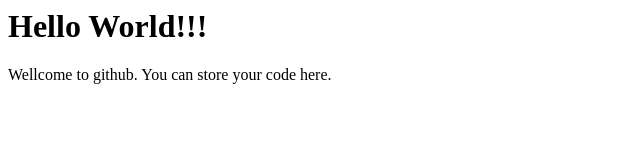
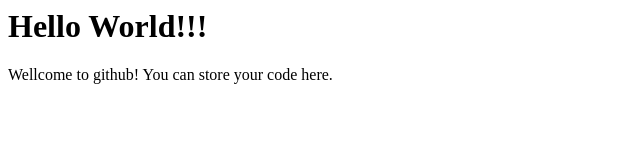
Before and after one commit to ImranHossen29/ImranHossen29.github.io, a plain HTML site: page index.html in a window 1280 px wide. Shown: the full height of the page, 0-640 px from the left. Drawn offline with Linux system fonts and the light colour scheme.

Commit message:
Update index.html

```diff
--- a/index.html
+++ b/index.html
@@ -4,6 +4,6 @@
 </head>
     <body>
        <h1>Hello World!!!</h1>
-        <p>Wellcome to github. You can store your code here.</p>
+       <p>Wellcome to github! You can store your code here.</p>
     </body>
 </html>
```
